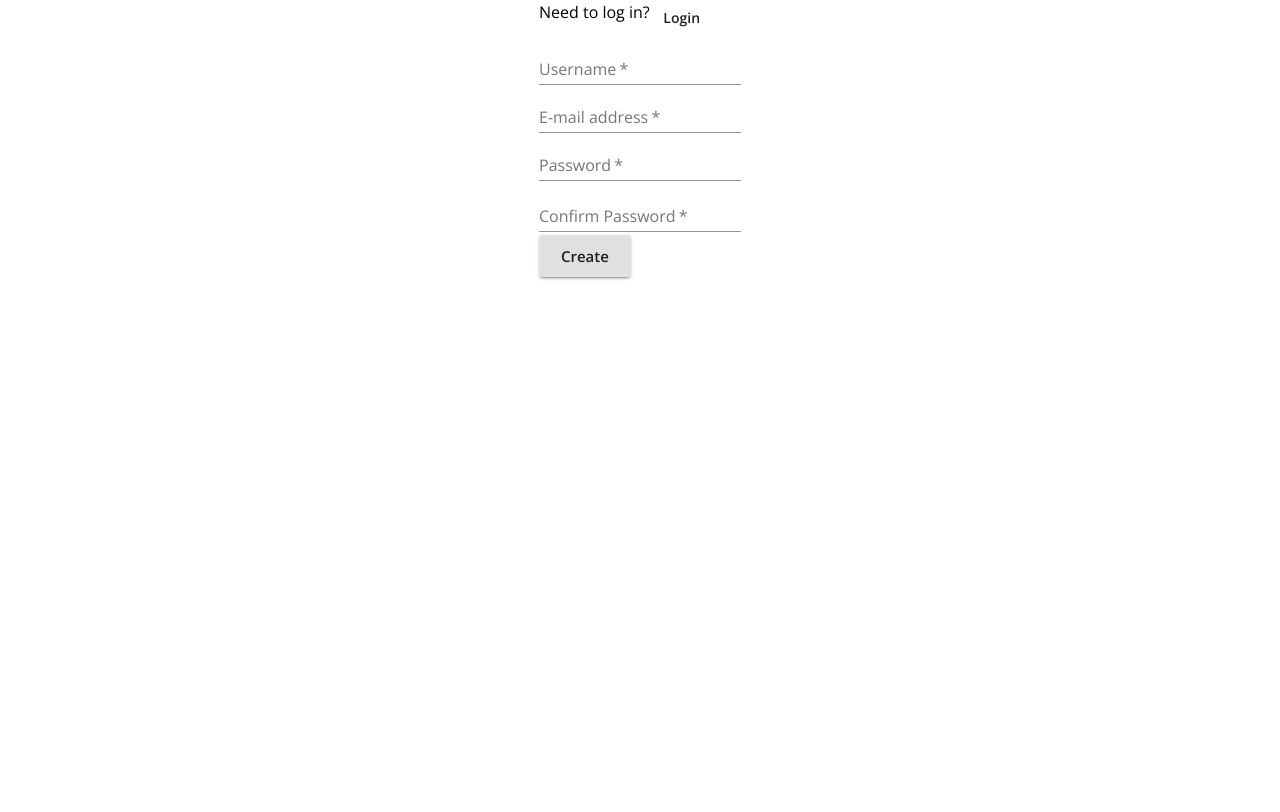
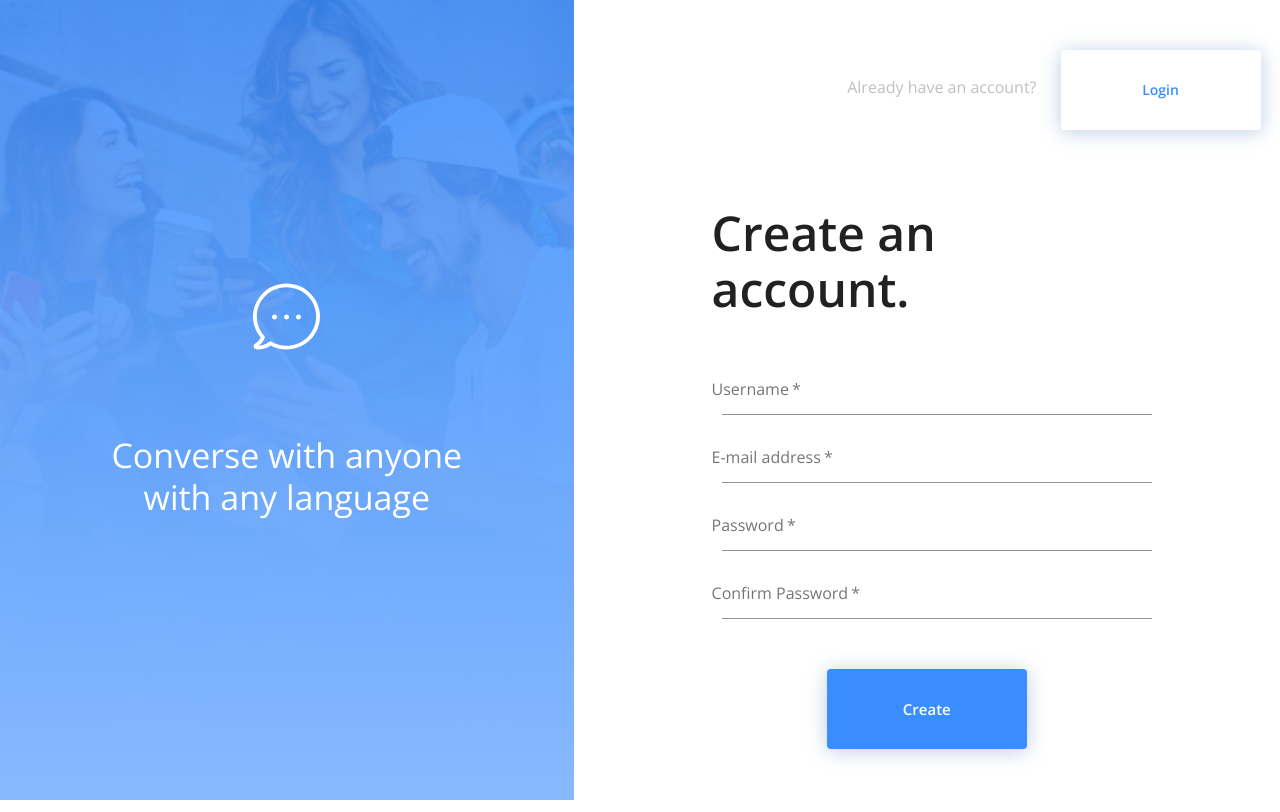
Before and after one commit to bstizzle/live-chat-project, a React (Create React App) app in the folder client/: page / in a window 1280 px wide. Built offline with nearby package versions, Linux system fonts and the light colour scheme; no server answers.

Commit message:
both login and signup match spec closely

```diff
--- a/client/src/Login.js
+++ b/client/src/Login.js
@@ -32,8 +32,7 @@ const useStyles = makeStyles((theme) => ({
     color: "white",
   },
   header: {
-    paddingTop: "50px",
-    height: '5%'
+    paddingTop: "50px"
   },
   headerTxt: {
     paddingTop: "25px",
@@ -87,8 +86,7 @@ const Login = (props) => {
           </Grid>
         </div>
       </Hidden>
-      <Grid container>
-        <Grid container item className={classes.header} spacing={3}>
+      <Grid container spacing={3} className={classes.header}>
         <Grid item sm={8} xs={6}>
           <Typography className={classes.headerTxt} align="right">Don't have an account?</Typography>
         </Grid>
@@ -96,7 +94,6 @@ const Login = (props) => {
           <Button className={classes.button} onClick={() => history.push("/register")} style={{color:"#3A8DFF"}}>
             Create Account
           </Button>
-          </Grid>
         </Grid>
         <Grid item xs={12} style={{padding: '0px 150px 0px 150px'}}>
           <Paper className={classes.paper} elevation={0} justify="center">
--- a/client/src/Signup.js
+++ b/client/src/Signup.js
@@ -3,16 +3,53 @@ import { Redirect, useHistory } from "react-router-dom";
 import { connect } from "react-redux";
 import {
   Grid,
-  Box,
   Typography,
   Button,
   FormControl,
-  TextField,
-  FormHelperText,
+  Paper,
+  Input,
+  InputLabel,
+  Hidden
 } from "@material-ui/core";
 import { register } from "./store/utils/thunkCreators";
 
+import { makeStyles } from "@material-ui/core/styles";
+import bgImage from './images/bg-img.png';
+import bubble from './images/bubble.svg';
+
+const useStyles = makeStyles((theme) => ({
+  root: {
+    display: 'flex',
+    height: '100vh'
+  },
+  imgOver: {
+    textAlign: 'center',
+  },
+  input: {
+    padding: "10px"
+  },
+  sideTxt: {
+    color: "white",
+  },
+  header: {
+    paddingTop: "50px",
+  },
+  headerTxt: {
+    paddingTop: "25px",
+    color: "#C0C0C0"
+  },
+  paper: {
+    textAlign: "center",
+  },
+  button: {
+    boxShadow: "0 2px 20px 0 rgba(88,133,196,0.40)",
+    width: "200px",
+    height: "80px",
+  }
+}))
+
 const Login = (props) => {
+  const classes = useStyles();
   const history = useHistory();
   const { user, register } = props;
   const [formErrorMessage, setFormErrorMessage] = useState({});
@@ -37,73 +74,78 @@ const Login = (props) => {
   }
 
   return (
-    <Grid container justify="center">
-      <Box>
-        <Grid container item>
-          <Typography>Need to log in?</Typography>
-          <Button onClick={() => history.push("/login")}>Login</Button>
+<div className={classes.root}>
+      <Hidden smDown>
+        <div className="sidebar" style={{"--img": `url("${bgImage}")`}}>
+          <Grid
+            container
+            className={classes.imgOver}
+            spacing={10}
+          >
+            <Grid item xs={12}>
+              <img src={bubble} alt="bubble" />
             </Grid>
+            <Grid item xs={12}>
+              <Typography variant="h4" className={classes.sideTxt}>
+                Converse with anyone<br></br>
+                with any language
+              </Typography>
+            </Grid>
+          </Grid>
+        </div>
+      </Hidden>
+      <Grid container className={classes.header} spacing={3}>
+        <Grid item sm={8} xs={6}>
+          <Typography className={classes.headerTxt} align="right">Already have an account?</Typography>
+        </Grid>
+        <Grid item sm={4} xs={6}>
+          <Button className={classes.button} onClick={() => history.push("/login")} style={{color:"#3A8DFF"}}>
+            Login
+          </Button>
+        </Grid>
+        <Grid item xs={12} style={{padding: '0px 150px 0px 150px'}}>
+          <Paper className={classes.paper} elevation={0} justify="center">
+            <Hidden smDown>
+              <Typography variant="h3" style={{textAlign: "left", fontWeight: "bold", paddingBottom: '40px'}}>Create an account.</Typography>
+            </Hidden>
+            <Hidden mdUp>
+              <Typography variant="h4" style={{textAlign: "left", fontWeight: "bold", paddingBottom: '40px'}}>Create an account.</Typography>
+            </Hidden>
             <form onSubmit={handleRegister}>
-          <Grid>
-            <Grid>
-              <FormControl>
-                <TextField
-                  aria-label="username"
-                  label="Username"
-                  name="username"
-                  type="text"
-                  required
-                />
+              <Grid item xs={12}>
+                <FormControl className={classes.input} fullWidth required>
+                  <InputLabel htmlFor="username">Username</InputLabel>
+                  <Input id="username" aria-describedby="username" />
                 </FormControl>
               </Grid>
-            <Grid>
-              <FormControl>
-                <TextField
-                  label="E-mail address"
-                  aria-label="e-mail address"
-                  type="email"
-                  name="email"
-                  required
-                />
+              <Grid item xs={12}>
+                <FormControl className={classes.input} fullWidth required>
+                  <InputLabel htmlFor="e-mail address">E-mail address</InputLabel>
+                  <Input id="email" aria-describedby="e-mail address" type="email"/>
                 </FormControl>
               </Grid>
-            <Grid>
-              <FormControl error={!!formErrorMessage.confirmPassword}>
-                <TextField
-                  aria-label="password"
-                  label="Password"
-                  type="password"
-                  inputProps={{ minLength: 6 }}
-                  name="password"
-                  required
-                />
-                <FormHelperText>
-                  {formErrorMessage.confirmPassword}
-                </FormHelperText>
+              <Grid item xs={12}>
+                <FormControl className={classes.input} fullWidth required>
+                  <InputLabel htmlFor="password">Password</InputLabel>
+                  <Input id="password" aria-describedby="password" type="password" />
                 </FormControl>
               </Grid>
-            <Grid>
-              <FormControl error={!!formErrorMessage.confirmPassword}>
-                <TextField
-                  label="Confirm Password"
-                  aria-label="confirm password"
-                  type="password"
-                  inputProps={{ minLength: 6 }}
-                  name="confirmPassword"
-                  required
-                />
-                <FormHelperText>
-                  {formErrorMessage.confirmPassword}
-                </FormHelperText>
+              <Grid item xs={12}>
+                <FormControl className={classes.input} fullWidth required>
+                  <InputLabel htmlFor="confirm password">Confirm Password</InputLabel>
+                  <Input id="confirmPassword" aria-describedby="confirm password" type="password" />
                 </FormControl>
               </Grid>
-            <Button type="submit" variant="contained" size="large">
+              <Grid item xs={12} style={{paddingTop: '40px'}}>
+                <Button className={classes.button} color="primary" type="submit" variant="contained" size="large">
                   Create
                 </Button>
               </Grid>
             </form>
-      </Box>
+          </Paper>
         </Grid>
+      </Grid>
+    </div>
   );
 };
 
```
Lines whose indentation alone changed are shown as unchanged.
